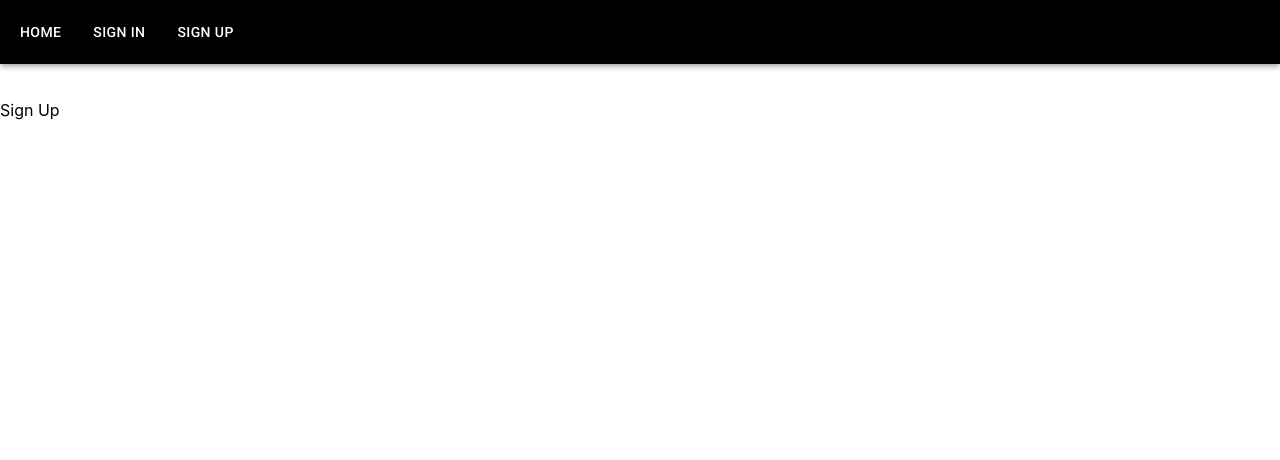
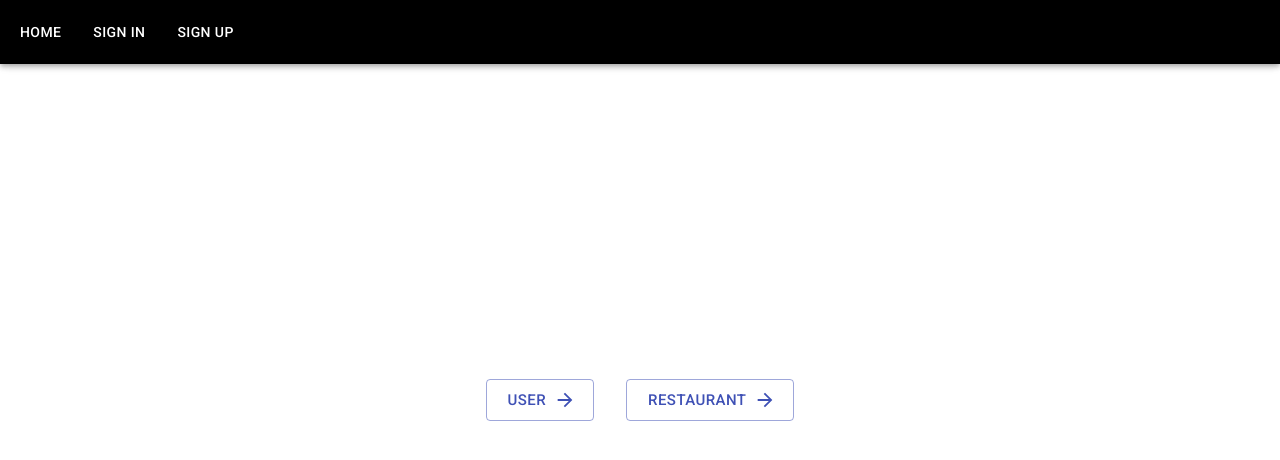
Before and after one commit to yuli-ana/ecofood, a React (Create React App) app: page /signup in a window 1280 px wide. Shown: the top 460 px of the page. Built offline with nearby package versions, Linux system fonts and the light colour scheme.

Commit message:
Add form element & layout

```diff
--- a/src/components/home/signup/SignUp.jsx
+++ b/src/components/home/signup/SignUp.jsx
@@ -1,10 +1,55 @@
 import NavBar from "../../shared/Navbar";
+import { Link as RouterLink } from "react-router-dom";
+import { Button, Grid } from "@material-ui/core";
+import { makeStyles } from "@material-ui/styles";
+import ArrowForward from "@material-ui/icons/ArrowForward";
+
+const useStyles = makeStyles((theme) => ({
+  margin: {
+    margin: theme.spacing(10),
+  },
+  center: {
+    minHeight: "100vh",
+  },
+}));
 
 const SignUp = () => {
+  const classes = useStyles();
+
   return (
     <>
       <NavBar />
-      <div style={{ paddingTop: "100px" }}>Sign Up</div>
+      <Grid
+        container
+        justify="center"
+        alignContent="center"
+        className={classes.center}
+      >
+        <Grid item className={classes.margin}>
+          <Button
+            size="large"
+            variant="outlined"
+            color="primary"
+            component={RouterLink}
+            to="/signup/user"
+            endIcon={<ArrowForward />}
+          >
+            User
+          </Button>
+        </Grid>
+        <Grid item className={classes.margin}>
+          <Button
+            size="large"
+            variant="outlined"
+            color="primary"
+            component={RouterLink}
+            to="/signup/restaurant"
+            endIcon={<ArrowForward />}
+          >
+            Restaurant
+          </Button>
+        </Grid>
+      </Grid>
     </>
   );
 };
```
